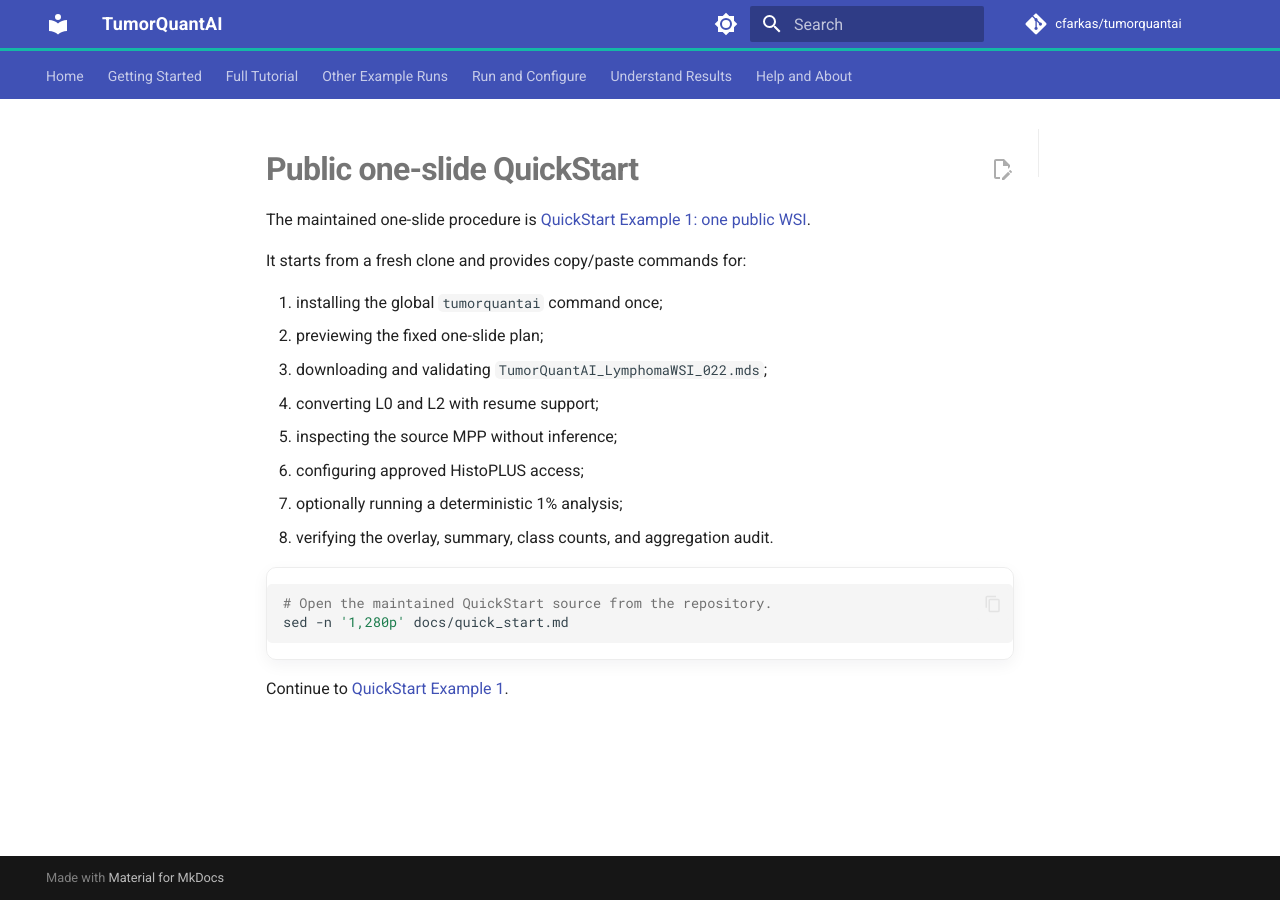
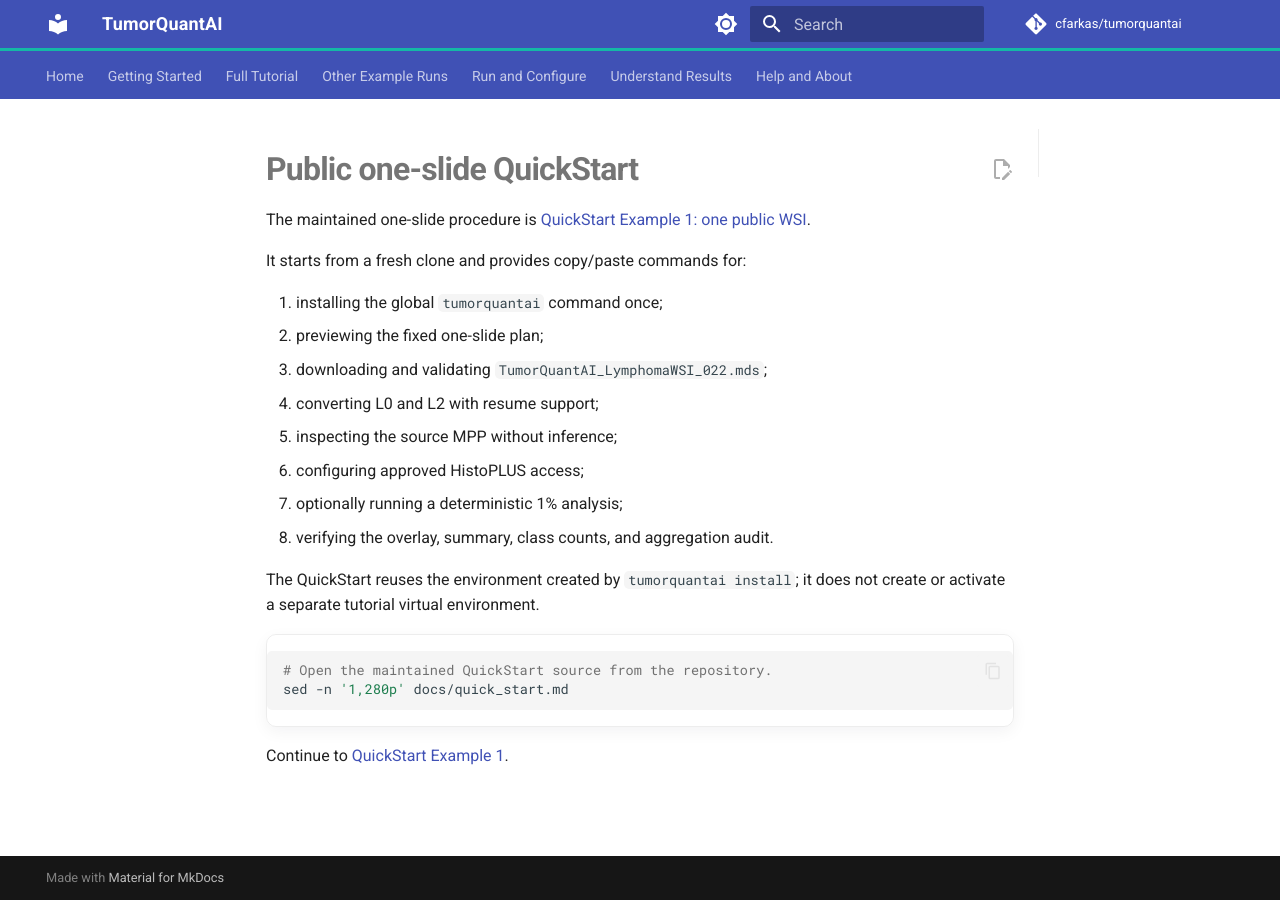
Before and after one commit to cfarkas/tumorquantai, an MkDocs documentation site: the page built from docs/start-here/public-slide.md, in a window 1280 px wide. Built offline with MkDocs 1.6.1 and Material for MkDocs 9.7.7, drawn with Linux system fonts in a browser that asks for light colours; comment, search, counter and statistics services are not loaded.

Commit message:
Docs: state that QuickStart reuses the installed command

````diff
--- a/docs/start-here/public-slide.md
+++ b/docs/start-here/public-slide.md
@@ -13,6 +13,8 @@ It starts from a fresh clone and provides copy/paste commands for:
 7. optionally running a deterministic 1% analysis;
 8. verifying the overlay, summary, class counts, and aggregation audit.
 
+The QuickStart reuses the environment created by `tumorquantai install`; it does not create or activate a separate tutorial virtual environment.
+
 ```bash
 # Open the maintained QuickStart source from the repository.
 sed -n '1,280p' docs/quick_start.md
````
